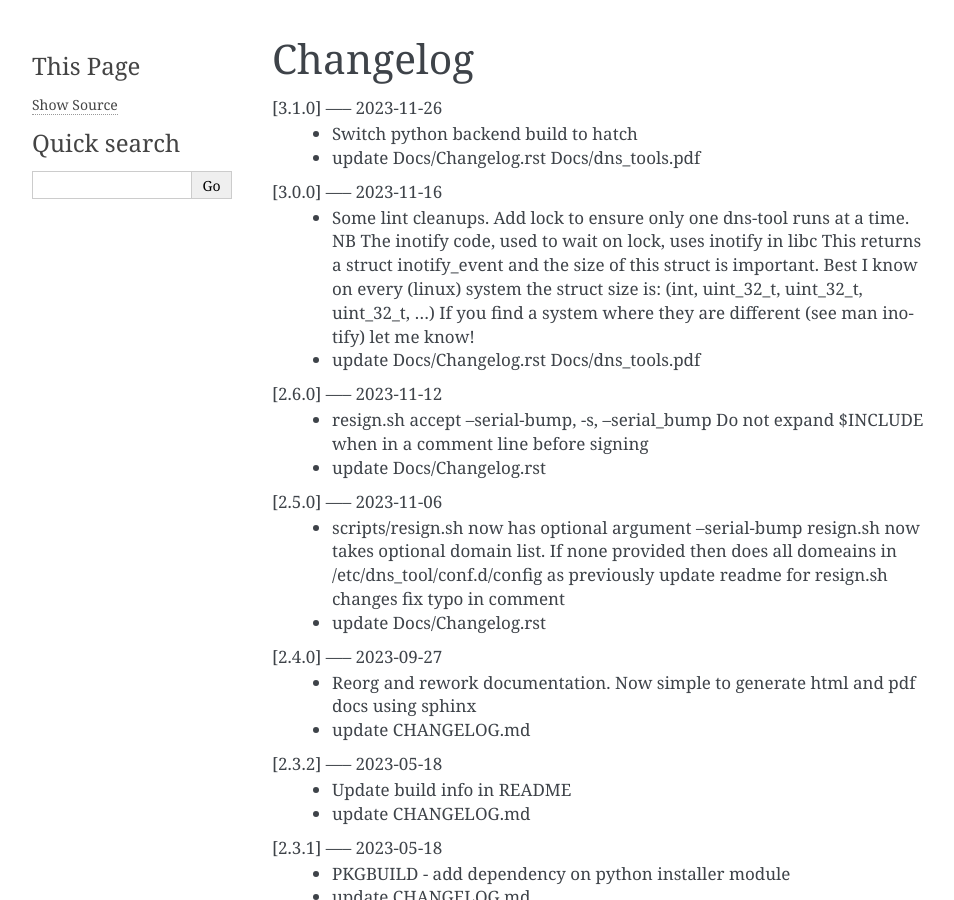
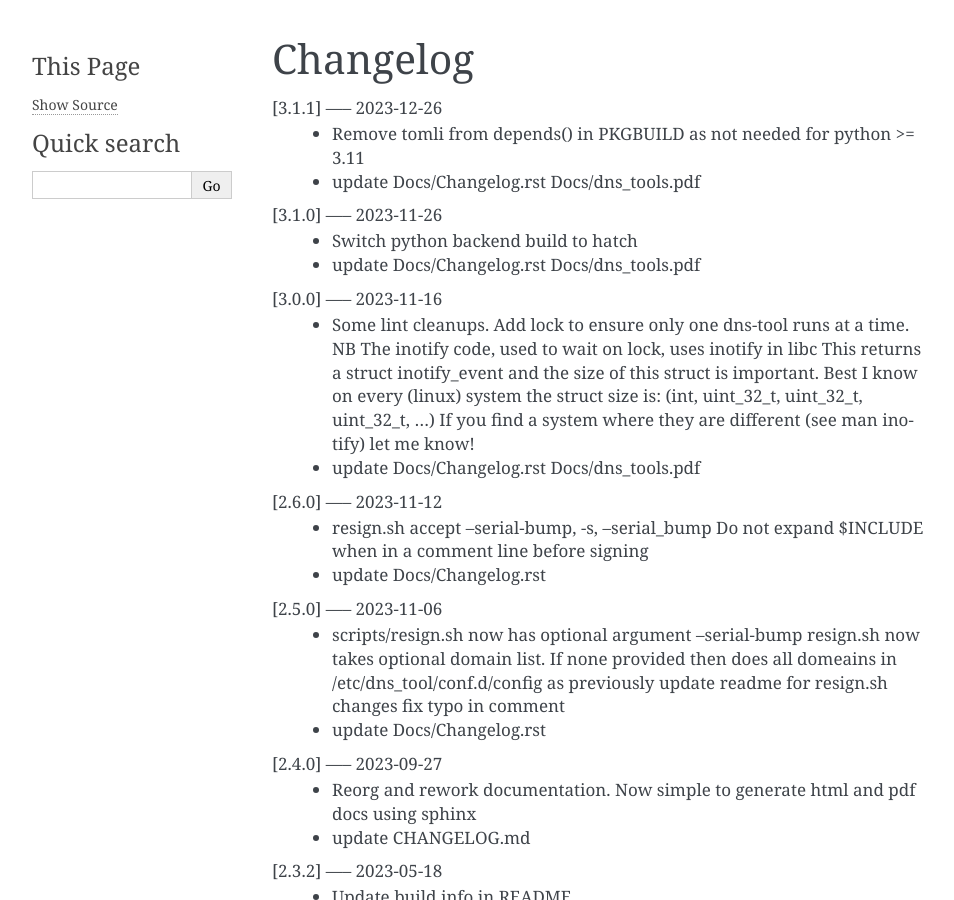
Before and after one commit to gene-git/dns_tools, a Sphinx documentation site: the page built from Docs/Changelog.rst, in a window 1280 px wide and 900 px high. Shown: the whole window, without its empty margins (148-1102 px from the left). Built offline with Sphinx 7.4.7, drawn with Linux system fonts in a browser that asks for light colours; pages that are not in the unit, such as notebooks, are missing from menus.

Commit message:
update Docs/Changelog.rst Docs/dns_tools.pdf

```diff
--- a/Docs/Changelog.rst
+++ b/Docs/Changelog.rst
@@ -1,5 +1,9 @@
 Changelog
 =========
+
+[3.1.1] ----- 2023-12-26
+ * Remove tomli from depends() in PKGBUILD as not needed for python >= 3.11
+ * update Docs/Changelog.rst Docs/dns_tools.pdf
 
 [3.1.0] ----- 2023-11-26
  * Switch python backend build to hatch
```
Also changed, not shown: 1 other file.
